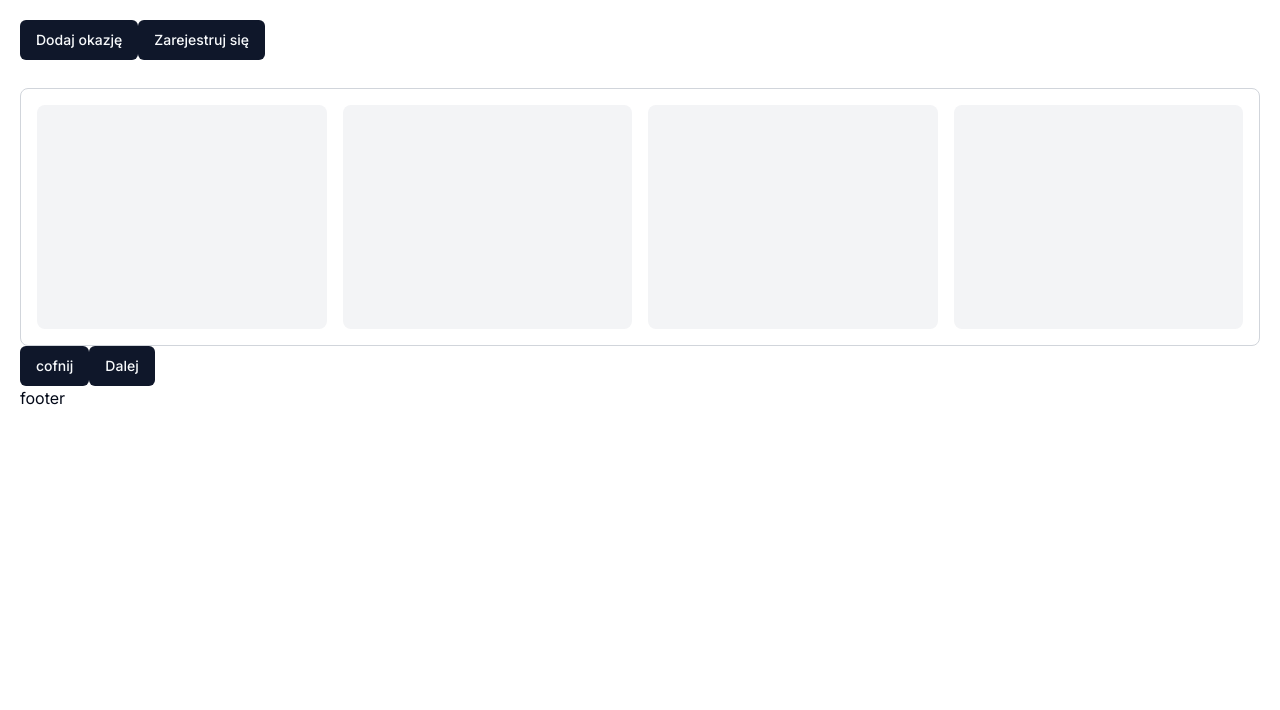
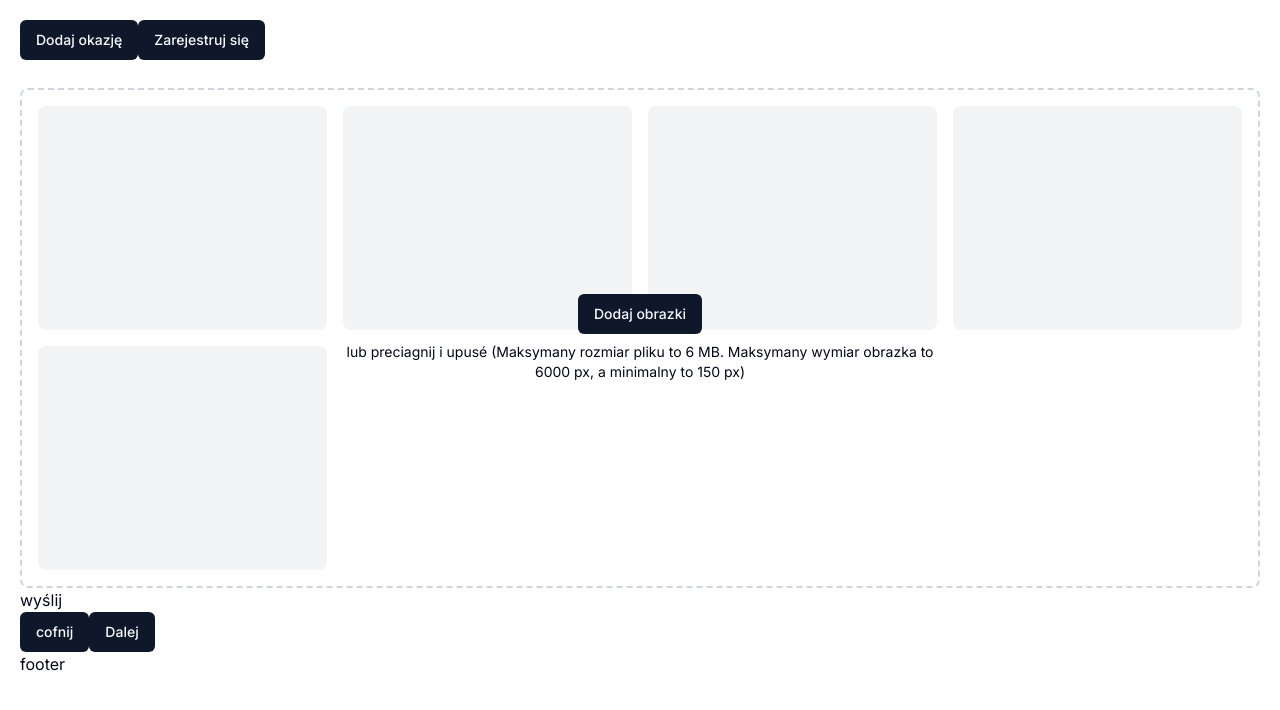
Before and after one commit to 1991Pawel/next-14-practice, a Next.js app: page /sale/item in a window 1280 px wide. Shown: the top 710 px of the page. Built offline with nearby package versions, Linux system fonts and the light colour scheme.

Commit message:
add handle update images and removes

```diff
--- /dev/null
+++ b/src/components/FileInput/FileInput.tsx
@@ -0,0 +1,141 @@
+"use client";
+import React, { useCallback, useEffect } from "react";
+import { useDropzone } from "react-dropzone";
+import { useFormContext } from "react-hook-form";
+import { X } from "lucide-react";
+import { Button } from "@/components/ui/button";
+
+const PhotosPlaceholder = () => {
+	return (
+		<div className="relative h-32 rounded-lg bg-gray-100 sm:h-40 md:h-48 lg:h-56">
+			<div className="column absolute  left-1/2 top-1/2 flex w-[80%] -translate-x-1/2 -translate-y-1/2 transform flex-col">
+				<Button type="button">Dodaj obrazki</Button>
+				<p className="mt-2 text-center text-sm">dodaj lub przeciagnij obrazki</p>
+			</div>
+		</div>
+	);
+};
+
+const Photos = ({ files, handleRemoveFile }) => {
+	console.log(files, "files");
+	const placeholderBox = () => {};
+	if (!files?.length) {
+		return (
+			<div className="relative mt-7 rounded-lg border-2 border-dashed   border-gray-300 p-4">
+				<div className="absolute left-1/2 top-1/2 -translate-x-1/2 -translate-y-1/2 transform text-center">
+					<Button className="" type="button">
+						Dodaj obrazki
+					</Button>
+					<p className="mt-2 text-center text-sm">
+						lub preciagnij i upusé (Maksymany rozmiar pliku to 6 MB. Maksymany wymiar obrazka to
+						6000 px, a minimalny to 150 px)
+					</p>
+				</div>
+				<div className="grid grid-cols-2 gap-4  md:grid-cols-3 lg:grid-cols-4">
+					<div className="h-32 rounded-lg bg-gray-100 sm:h-40 md:h-48 lg:h-56"></div>
+					<div className="h-32 rounded-lg bg-gray-100 sm:h-40 md:h-48 lg:h-56"></div>
+					<div className="h-32 rounded-lg bg-gray-100 sm:h-40 md:h-48 lg:h-56"></div>
+					<div className="h-32 rounded-lg bg-gray-100 sm:h-40 md:h-48 lg:h-56"></div>
+					<div className="h-32 rounded-lg bg-gray-100 sm:h-40 md:h-48 lg:h-56"></div>
+				</div>
+			</div>
+		);
+	} else {
+		return (
+			<div className="relative mt-7 rounded-lg border-2 border-dashed   border-gray-300 p-4">
+				<div className="grid grid-cols-2 gap-4  md:grid-cols-3 lg:grid-cols-4">
+					{files.map((file, index) => {
+						return (
+							<div
+								className="relative flex h-32 justify-center  rounded-lg bg-gray-100 sm:h-40 md:h-48 lg:h-56 "
+								key={file.name}
+							>
+								<div
+									className="z-index-10 absolute right-[12px] top-0 flex h-[32px] w-[32px] -translate-y-1/2 cursor-pointer items-center justify-center justify-items-center rounded-full bg-red-100"
+									onClick={(e) => handleRemoveFile(e, index)}
+								>
+									<X color="red" size={18} />
+								</div>
+								<img
+									className="block h-auto w-full object-contain"
+									src={URL.createObjectURL(file)}
+									alt={file.name}
+								/>
+							</div>
+						);
+					})}
+					<PhotosPlaceholder />
+				</div>
+			</div>
+		);
+	}
+};
+
+export const FileInput = (props) => {
+	const { name, label = name, mode = "update" } = props;
+
+	const { register, unregister, setValue, watch } = useFormContext();
+
+	const files = watch(name);
+
+	const onDrop = useCallback(
+		(droppedFiles) => {
+			let newFiles = [];
+
+			if (mode === "update") {
+				newFiles = droppedFiles;
+			} else if (mode === "append") {
+				newFiles = droppedFiles.reduce(
+					(accumulator, file) => {
+						const isFileAlreadyAdded = accumulator.some((existingFile) =>
+							Object.entries(existingFile).every(([key, value]) => file[key] === value),
+						);
+
+						if (!isFileAlreadyAdded) {
+							accumulator.push(file);
+						}
+
+						return accumulator;
+					},
+					[...(files || [])],
+				);
+			}
+
+			setValue(name, newFiles, { shouldValidate: true });
+		},
+		[setValue, name, mode, files],
+	);
+
+	const handleRemoveFile = (e, indexFileToRemove) => {
+		e.stopPropagation();
+		const updatedFiles = files.filter((_, i) => i !== indexFileToRemove);
+		setValue(name, updatedFiles, { shouldValidate: false });
+	};
+
+	const { getRootProps, getInputProps, isDragActive } = useDropzone({
+		onDrop,
+		accept: props.accept,
+	});
+
+	useEffect(() => {
+		register(name);
+		return () => {
+			unregister(name);
+		};
+	}, [register, unregister, name]);
+
+	return (
+		<div>
+			<div {...getRootProps()}>
+				<input
+					{...props}
+					className="focus:shadow-outline w-full appearance-none rounded border px-3 py-2 leading-tight text-gray-700 shadow focus:outline-none"
+					id={name}
+					{...getInputProps()}
+				/>
+
+				<Photos handleRemoveFile={handleRemoveFile} files={files} />
+			</div>
+		</div>
+	);
+};
--- a/src/components/modules/add-offer/Form/ImagesForm.tsx
+++ b/src/components/modules/add-offer/Form/ImagesForm.tsx
@@ -1,22 +1,35 @@
 "use client";
-import Dropzone from "react-dropzone";
+import { useForm, FormProvider, useFormContext } from "react-hook-form";
+
+import { FileInput } from "@/components/FileInput/FileInput";
 export const ImagesForm = ({ handleNextStep }: { handleNextStep: () => void }) => {
-	function handleOnChange(e: React.FormEvent<HTMLInputElement>) {
-		const target = e.target as HTMLInputElement & {
-			files: FileList;
-		};
-		console.log(target.files);
-	}
+	const methods = useForm({
+		mode: "onBlur",
+	});
+	const onSubmit = methods.handleSubmit((values) => {
+		console.log("values", values);
+		// Implement your own form submission logic here.
+	});
+	// function handleOnChange(e: React.FormEvent<HTMLInputElement>) {
+	// 	const target = e.target as HTMLInputElement & {
+	// 		files: FileList;
+	// 	};
+	// 	console.log(target.files);
+	// }
+
 	return (
 		<section>
-			<div className="mt-7 rounded-lg border border-gray-300 p-4">
-				<div className="grid grid-cols-2 gap-4  md:grid-cols-3 lg:grid-cols-4">
-					<div className="h-32 rounded-lg bg-gray-100 sm:h-40 md:h-48 lg:h-56"></div>
-					<div className="h-32 rounded-lg bg-gray-100 sm:h-40 md:h-48 lg:h-56"></div>
-					<div className="h-32 rounded-lg bg-gray-100 sm:h-40 md:h-48 lg:h-56"></div>
-					<div className="h-32 rounded-lg bg-gray-100 sm:h-40 md:h-48 lg:h-56"></div>
-				</div>
-			</div>
+			<FormProvider {...methods}>
+				<form onSubmit={methods.handleSubmit(onSubmit)}>
+					<FileInput
+						accept="image/png, image/jpg, image/jpeg"
+						multiple
+						name="pictures"
+						mode="append"
+					/>
+					<button> wyślij</button>
+				</form>
+			</FormProvider>
 
 			{/* <Dropzone onDrop={(acceptedFiles) => console.log(acceptedFiles)}>
 				{({ getRootProps, getInputProps }) => (
```
